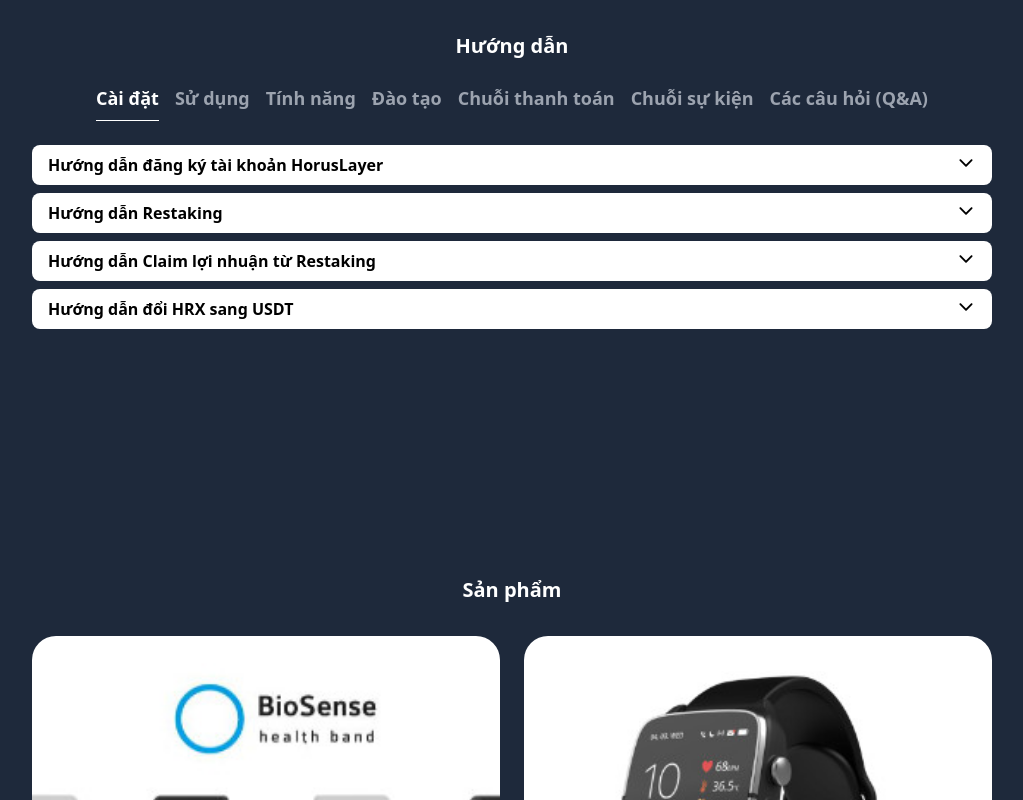
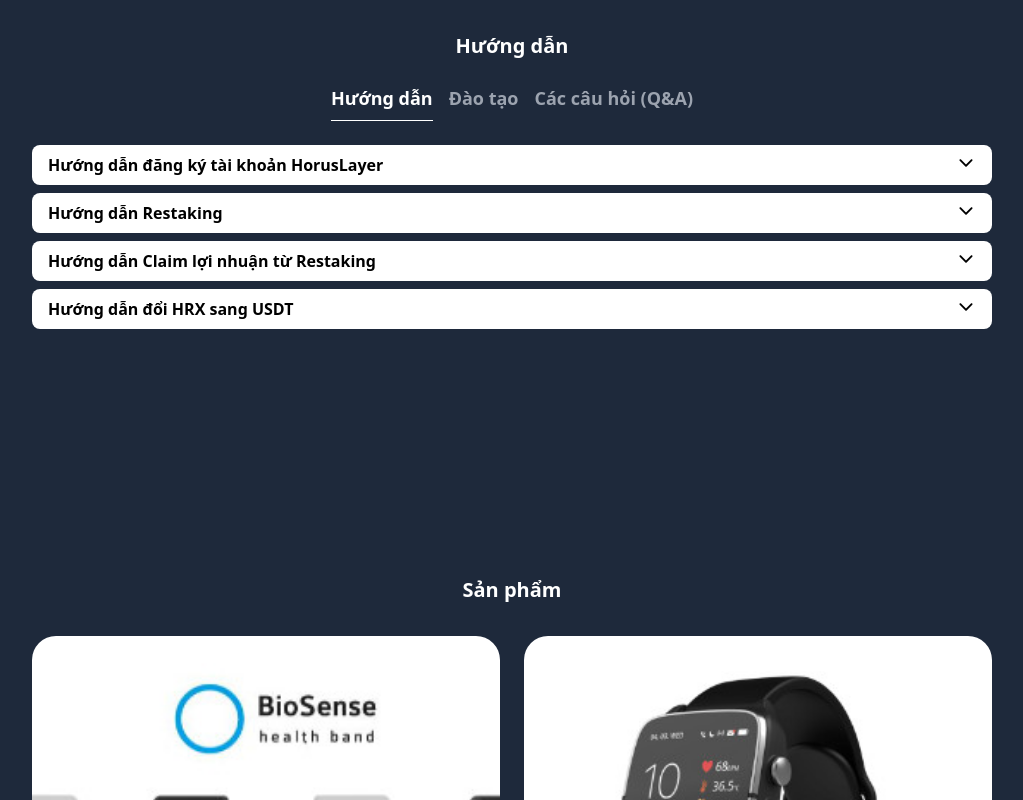
Before and after one commit to NTT102/horus, a React (Vite) app: page / in a window 1280 px wide. Shown: the top 800 px of the page, without its empty margins (128-1151 px from the left). Built offline with nearby package versions, Linux system fonts and the light colour scheme.

Commit message:
Update CourseTabs.tsx

```diff
--- a/src/components/CourseTabs.tsx
+++ b/src/components/CourseTabs.tsx
@@ -12,7 +12,7 @@
                         return "text-gray-400 text-lg font-semibold border-b border-transparent outline-none first-letter:uppercase py-2";
                     }}
                 >
-                    cài đặt
+                    Hướng dẫn
                 </Tab>
                 <Tab
                     className={({ selected }) => {
@@ -22,47 +22,7 @@
                         return "text-gray-400 text-lg font-semibold border-b border-transparent outline-none first-letter:uppercase py-2";
                     }}
                 >
-                    sử dụng
-                </Tab>
-                <Tab
-                    className={({ selected }) => {
-                        if (selected)
-                            return "text-white text-lg font-semibold border-b border-white outline-none first-letter:uppercase py-2";
-
-                        return "text-gray-400 text-lg font-semibold border-b border-transparent outline-none first-letter:uppercase py-2";
-                    }}
-                >
-                    tính năng
-                </Tab>
-                <Tab
-                    className={({ selected }) => {
-                        if (selected)
-                            return "text-white text-lg font-semibold border-b border-white outline-none first-letter:uppercase py-2";
-
-                        return "text-gray-400 text-lg font-semibold border-b border-transparent outline-none first-letter:uppercase py-2";
-                    }}
-                >
-                    đào tạo
-                </Tab>
-                <Tab
-                    className={({ selected }) => {
-                        if (selected)
-                            return "text-white text-lg font-semibold border-b border-white outline-none first-letter:uppercase py-2";
-
-                        return "text-gray-400 text-lg font-semibold border-b border-transparent outline-none first-letter:uppercase py-2";
-                    }}
-                >
-                    chuỗi thanh toán
-                </Tab>
-                 <Tab
-                    className={({ selected }) => {
-                        if (selected)
-                            return "text-white text-lg font-semibold border-b border-white outline-none first-letter:uppercase py-2";
-
-                        return "text-gray-400 text-lg font-semibold border-b border-transparent outline-none first-letter:uppercase py-2";
-                    }}
-                >
-                    chuỗi sự kiện
+                    Đào tạo
                 </Tab>
                 <Tab
                     className={({ selected }) => {
@@ -74,6 +34,7 @@
                 >
                     Các câu hỏi (Q&A)
                 </Tab>
+
             </Tab.List>
         </div>
     );
```
